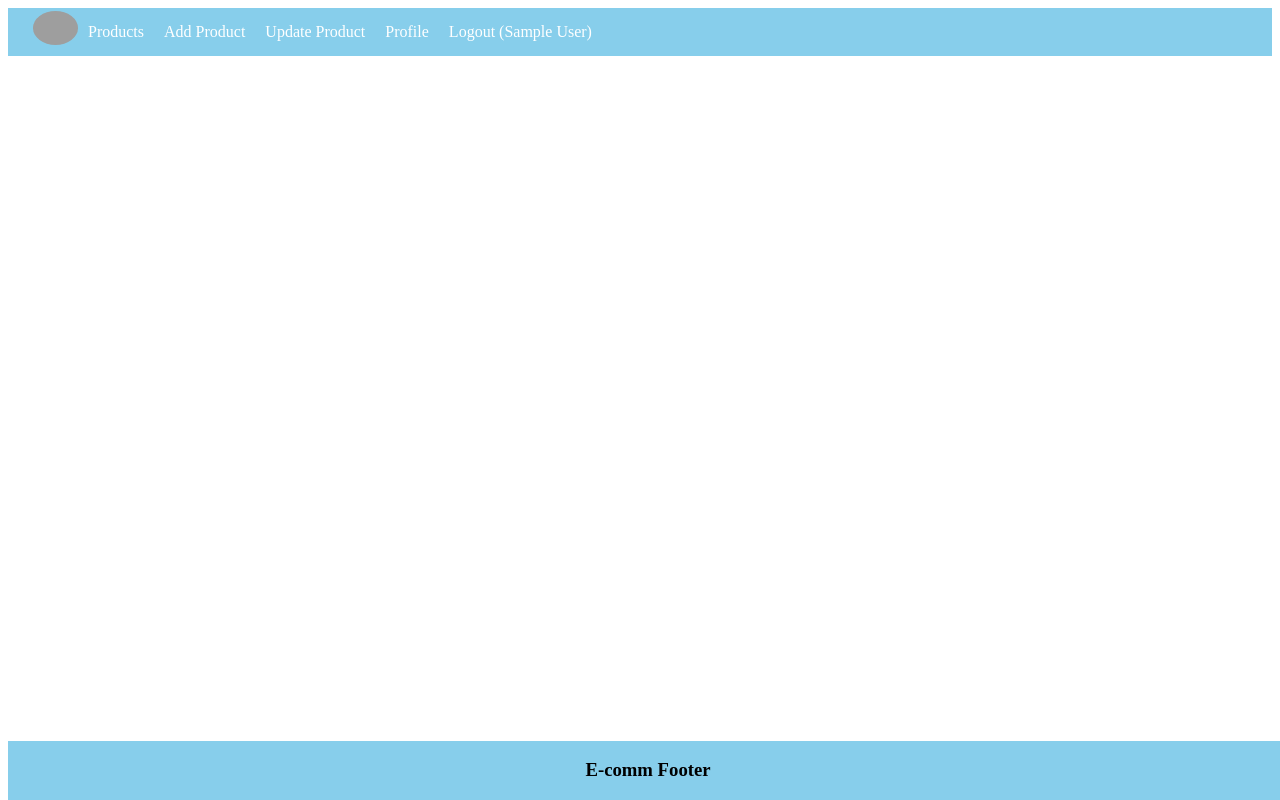
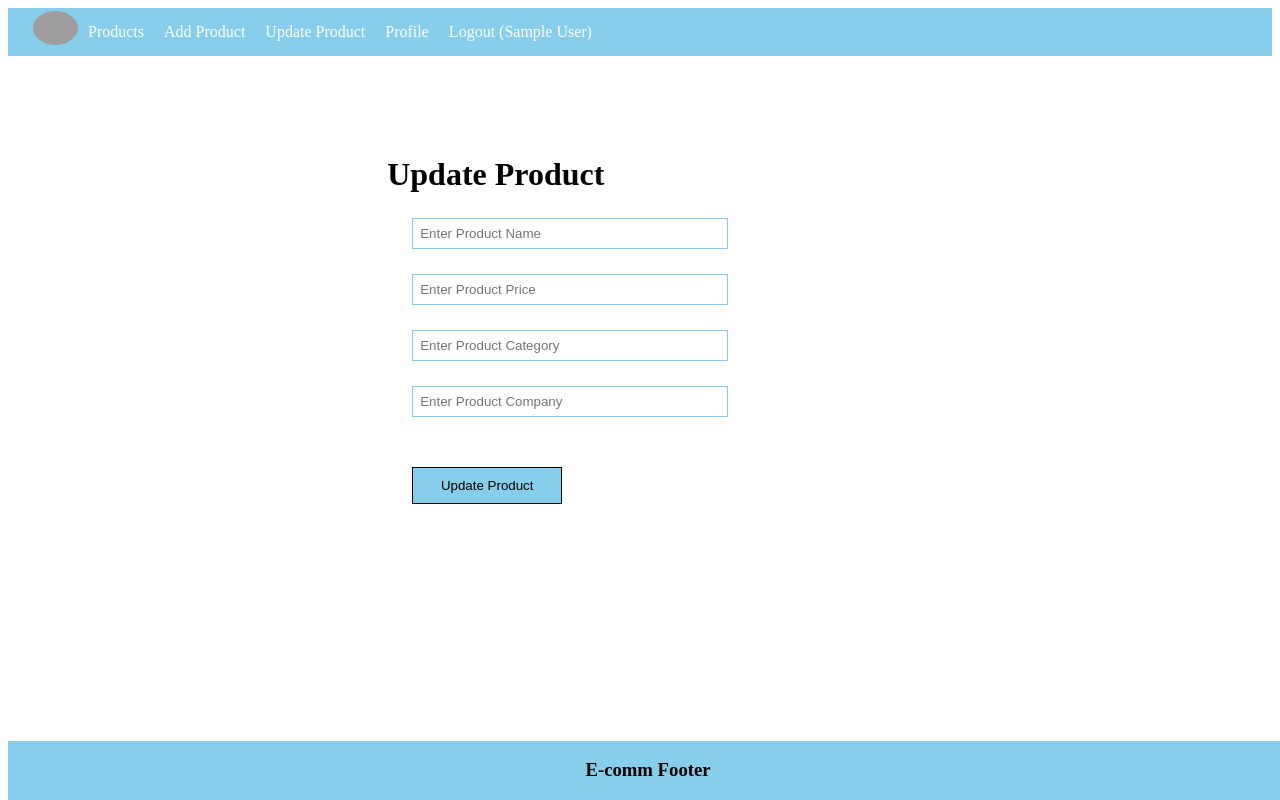
Before and after one commit to Baaz9608/E-Commerce-Dashboard, a React (Create React App) app in the folder frontend/: page /update/1 in a window 1280 px wide. Built offline with nearby package versions, Linux system fonts and the light colour scheme; sample sign-in values are in the browser's storage; grey boxes are pictures that could not be loaded.

Commit message:
update function added

```diff
--- a/frontend/src/App.css
+++ b/frontend/src/App.css
@@ -75,7 +75,10 @@
 .product-list ul {
   margin: 0;
 }
+
 .btn{
+  text-decoration: none;
+  margin-right: 10px;
   cursor: pointer;
   color: red;
   background-color: azure;
--- a/frontend/src/App.js
+++ b/frontend/src/App.js
@@ -7,6 +7,7 @@
 import Login from './components/Login';
 import AddProduct from './components/AddProduct';
 import ProductList from './components/ProductList';
+import UpdateProduct from './components/UpdateProduct';
 
 function App() {
   return (
@@ -18,7 +19,7 @@
           <Route element={<PrivateComponent/>}>
               <Route path='/' element={<ProductList/>}/>
               <Route path='/add' element={<AddProduct/>}/>
-              <Route path='/update' element={<h1>Update Product Component</h1>}/>
+              <Route path='/update/:id' element={<UpdateProduct/>}/>
               <Route path='/logout' element={<h1>Logout Component</h1>}/>
               <Route path='/profile' element={<h1>Profile Component</h1>}/>
           </Route>
--- a/frontend/src/components/Nav.js
+++ b/frontend/src/components/Nav.js
@@ -24,7 +24,7 @@
             <Link to="/add">Add Product</Link>
           </li>
           <li>
-            <Link to="/update">Update Product</Link>
+            <Link to="/update/">Update Product</Link>
           </li>
 
           <li>
--- a/frontend/src/components/ProductList.js
+++ b/frontend/src/components/ProductList.js
@@ -1,5 +1,6 @@
 
 import React, { useEffect, useState } from "react";
+import { Link } from "react-router-dom";
 
 const ProductList = () => {
   const [products, setProducts] = useState([]);
@@ -47,7 +48,10 @@
             <li>{item.name}</li>
             <li>{item.price}</li>
             <li>{item.category}</li>
-            <li><button className="btn" onClick={()=>{deleteProduct(item._id)}}>Delete</button></li>
+            <li>
+              <button className="btn" onClick={()=>{deleteProduct(item._id)}}>Delete</button>
+              <Link className="btn" to={"/update/10"+item._id}>Update</Link>
+            </li>
           </ul>
         ))
       }
--- /dev/null
+++ b/frontend/src/components/UpdateProduct.js
@@ -0,0 +1,61 @@
+import React, { useState } from "react";
+
+
+
+
+const UpdateProduct = ()=>{
+    const [name, setName] = useState('');
+    const [price, setPrice] = useState('');
+    const [category, setCategory] = useState('');
+    const [company, setCompany] = useState('');
+
+    const updateProduct = ()=>{
+        console.log(name, price, category, company);
+    }
+    return(
+        <div className="product">
+        <h1>Update Product</h1>
+
+      <input
+        type="text"
+        className="inputBox"
+        value={name}
+        onChange={(e) => setName(e.target.value)}
+        placeholder="Enter Product Name"
+      />
+
+
+      <input
+        type="text"
+        className="inputBox"
+        value={price}
+        onChange={(e) => setPrice(e.target.value)}
+        placeholder="Enter Product Price"
+      />
+
+
+      <input
+        type="text"
+        className="inputBox"
+        value={category}
+        onChange={(e) => setCategory(e.target.value)}
+        placeholder="Enter Product Category"
+      />
+
+
+      <input
+        type="text"
+        className="inputBox"
+        value={company}
+        onChange={(e) => setCompany(e.target.value)}
+        placeholder="Enter Product Company"
+      />
+
+      <button type="button" onClick={updateProduct} className="appbtn">
+        Update Product
+      </button>
+    </div>
+    )
+}
+
+export default UpdateProduct;
```
Also changed, not shown: 1 other file (tests, documents, lock files or other folders).
